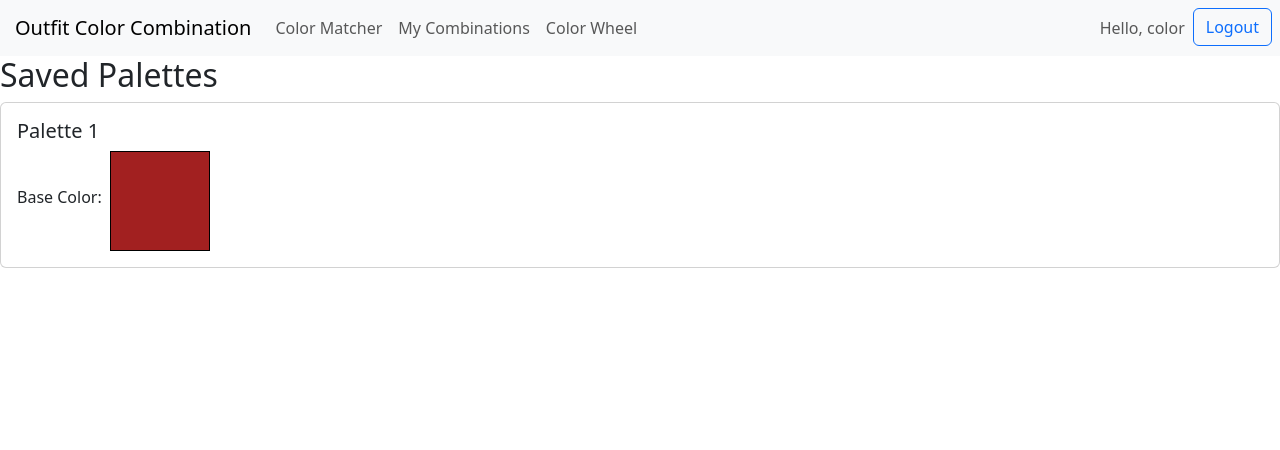
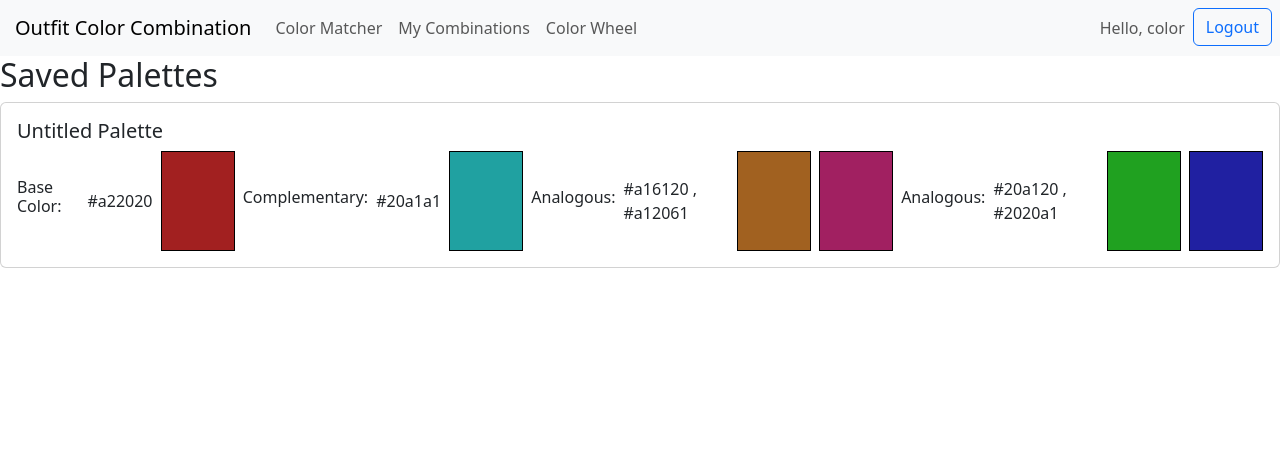
Before and after one commit to dradnyee-a11y/Color_matcher, a Flask app: page /combos in a window 1280 px wide. Shown: the top 450 px of the page. Run offline with Flask 3, Linux system fonts and the light colour scheme; a user stored in the database is signed in; some libraries are stand-ins or nearby versions.

Commit message:
Refactor palette saving functionality and enhance saved palettes display. UX to be improved

```diff
--- a/app.py
+++ b/app.py
@@ -181,20 +181,27 @@ def combos():
     user_id = session["user_id"]
     if request.method == "GET":
         palettes = db.execute("SELECT * FROM combos WHERE user_id = ?", user_id)
+        print("palettes:", palettes)
         return render_template("saved.html", palettes=palettes)
 
     elif request.method == "POST":
         action = request.form.get("action")
-        print("form:",request.form)
         name = request.form.get("palette_name")
         if not name:
             name = "Untitled Palette"
 
         if action == "save_palette":
             base_color = request.form.get("base_color")
+            print("base color:", base_color)
             complementary = request.form.get("complementary")
+            print("complementary:", complementary)
             analogous = request.form.get("analogous")
+            print("analogous:", analogous)
             triadic = request.form.get("triadic")
+            print("triadic:", triadic)
+
+            if complementary == '':
+                return "no hex", 500
 
             # Save the palette to the database
             db.execute("INSERT INTO combos (user_id, base_color, complementary, analogous, triadic, name) VALUES (?, ?, ?, ?, ?, ?)",
@@ -218,6 +225,7 @@ def color_matcher():
         if "image" in request.files and request.files.get("image"):
 
              image = request.files.get("image")
+             print("form:", request.form)
 
              # Ensure the user uploaded an image
              if not image:
--- a/static/style.css
+++ b/static/style.css
@@ -64,6 +64,16 @@
     font-size: 1.2em;
 }
 
-#save {
-    margin-top: 30px;
+.form {
+    float: right;
+    margin-right: 50px;
+    margin-top: -75px;
+    position: relative;
+    z-index: 10;
 }
+
+.box {
+    width:100px;
+    height:100px;
+    border:1px solid #000;
+}
--- a/templates/saved.html
+++ b/templates/saved.html
@@ -13,13 +13,29 @@
             {% for palette in palettes %}
                 <div class="card mb-3">
                     <div class="card-body">
-                        <h5 class="card-title">Palette {{ loop.index }}</h5>
+                        <h5 class="card-title">{{ palette.name }}</h5>
                         <div class="d-flex align-items-center gap-2">
                             <h6>Base Color:</h6>
-                            <div style="width:100px; height:100px; background-color: {{ palette.base_color }}; border:1px solid #000;"></div>
+                            <h7>{{ palette.base_color}}</h7>
+                            <span class="box" style="background-color: {{ palette.base_color }};"></span>
+
+                            <h6>Complementary:</h6>
+                            <h7>{{ palette.complementary[2:-2 ]}}</h7>
+                            <span class="box" style="background-color: {{ palette.complementary[2:-2] }};"></span>
+
+                            <h6>Analogous:</h6>
+                            <h7>{{ palette.analogous[2:9] }} , {{ palette.analogous[13:-2] }}</h7>
+                            <span class="box" style="background-color: {{ palette.analogous[2:9] }};"></span>
+                            <span class="box" style="background-color: {{ palette.analogous[13:-2] }};"></span>
+
+                            <h6>Analogous:</h6>
+                            <h7>{{ palette.triadic[2:9] }} , {{ palette.triadic[13:-2]}} </h7>
+                            <span class="box" style="background-color: {{ palette.triadic[2:9] }};"></span>
+                            <span class="box" style="background-color: {{ palette.triadic[13:-2] }};"></span>
                         </div>
                     </div>
                 </div>
+
             {% endfor %}
         {% endif %}
      </div>
```
Also changed, not shown: templates/color_matcher.html (+17 -21 lines), templates/wheel.html (+0 -52 lines), outfits.db.
